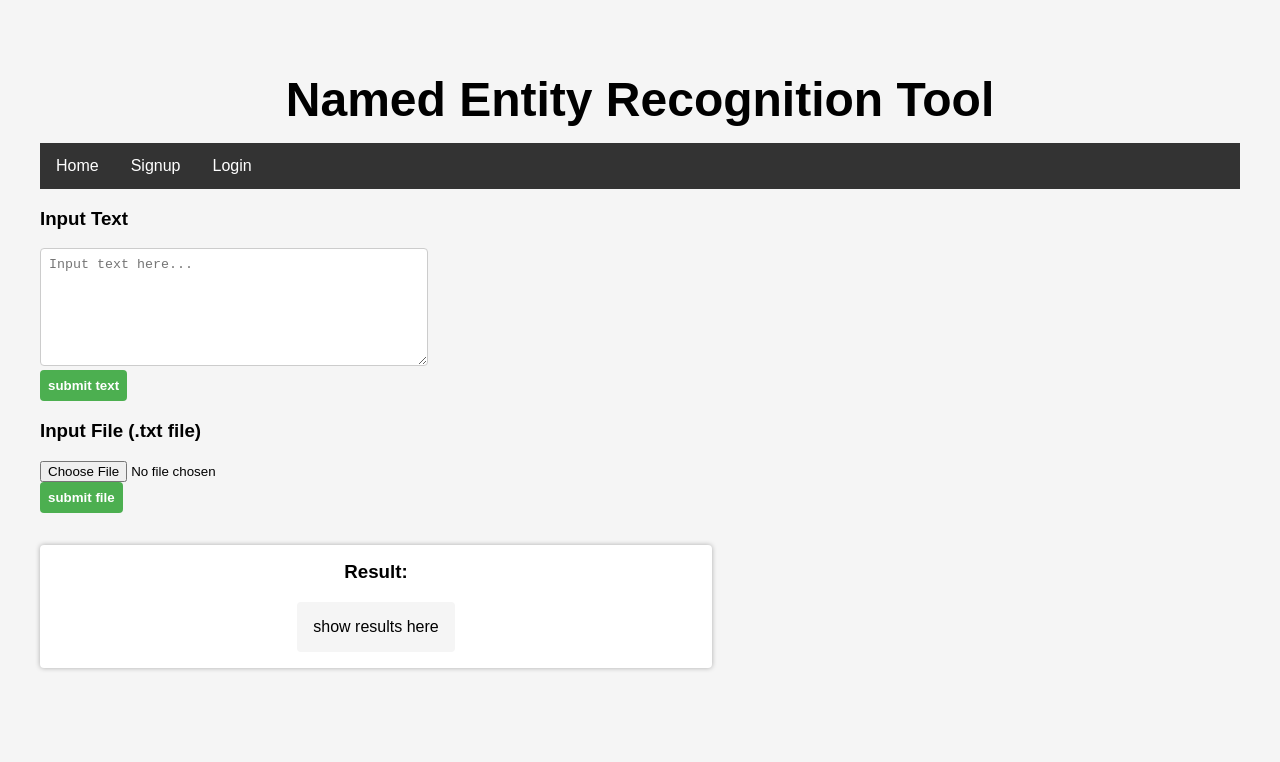
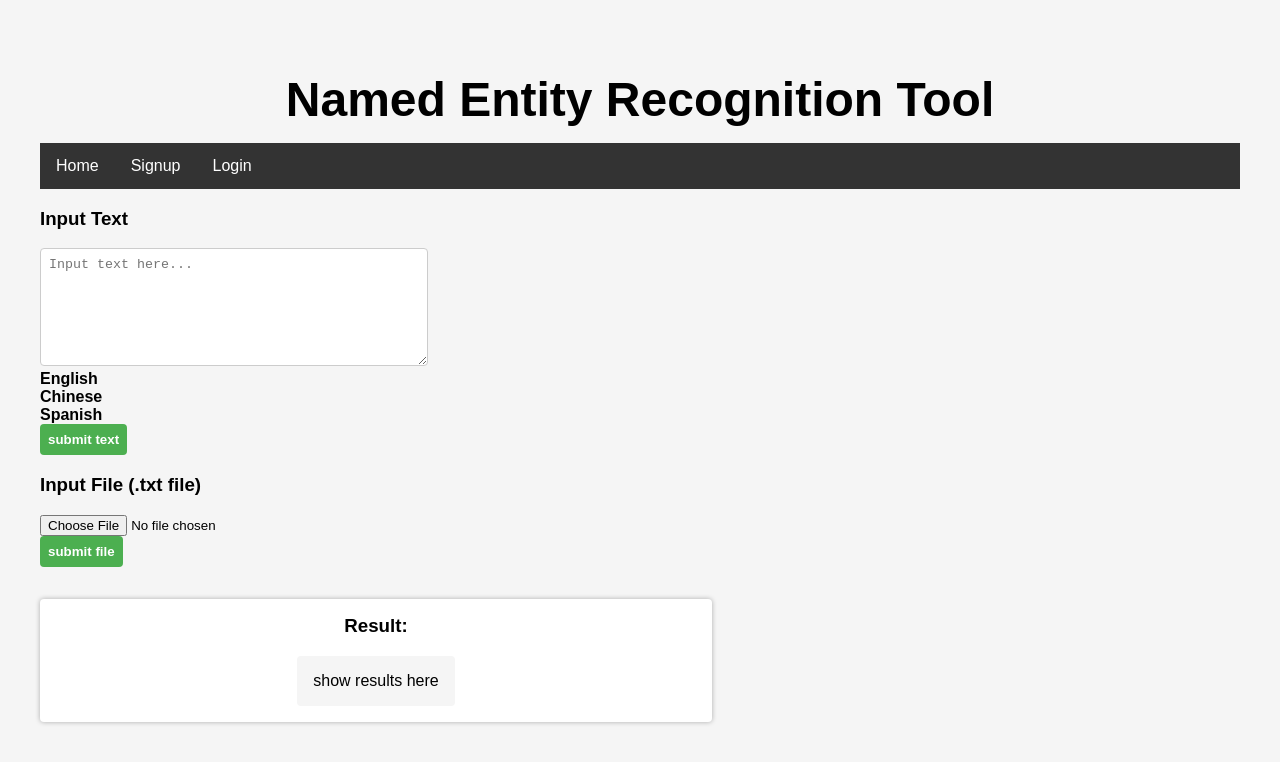
Before and after one commit to CS222-UIUC/course-project-team-42, a React (Create React App) app in the folder entity_recognition/: page / in a window 1280 px wide. Shown: the top 762 px of the page. Built offline with nearby package versions, Linux system fonts and the light colour scheme.

Commit message:
pull new

```diff
--- a/entity_recognition/package.json
+++ b/entity_recognition/package.json
@@ -10,6 +10,7 @@
     "cookies": "^0.8.0",
     "cors": "^2.8.5",
     "js-cookie": "^3.0.1",
+    "primereact": "^9.3.1",
     "react": "^18.2.0",
     "react-dom": "^18.2.0",
     "react-native": "^0.71.3",
--- a/entity_recognition/src/App.js
+++ b/entity_recognition/src/App.js
@@ -2,6 +2,7 @@ import React, { useState, useRef } from 'react';
 import axios from "axios";
 import './App.css';
 import { BrowserRouter, Routes, Route, Link } from "react-router-dom";
+import { SelectButton } from 'primereact/selectbutton';
 import Register from "./register";
 import Login from "./login";
 
@@ -10,6 +11,12 @@ function App() {
 
   let inputTextRef = useRef("")
   let inputFileRef = useRef("")
+  const [value, setValue] = useState(null);
+  const items = [
+      { name: 'English', value: 1 },
+      { name: 'Chinese', value: 2 },
+      { name: 'Spanish', value: 3 }
+  ];
 
   let [result, setResult] = useState("show results here")
   let [token, setToken] = useState("false")
@@ -80,12 +87,14 @@ function App() {
                         borderWidth : 1.0}}/>
                   </label>
                   <br />
+                  <div>
+                  <SelectButton value={value} onChange={(e) => setValue(e.value)} optionLabel="name" options={items} />
+                  </div>
                   <button type="submit" className="submit-button">submit text</button>
                 </form>
               </label>
               <h3>Input File (.txt file)</h3>
               <form onSubmit={fileClickHandler} enctype="multipart/form-data">
-              {/* <form action='http://127.0.0.1:8000/wiki/upload' method="POST" enctype="multipart/form-data"> */}
               <label>
                 <input type="file" ref={inputFileRef} accept='.txt' id='file'/>
                 <br />
```
Also changed, not shown: 2 other files (tests, documents, lock files or other folders).
